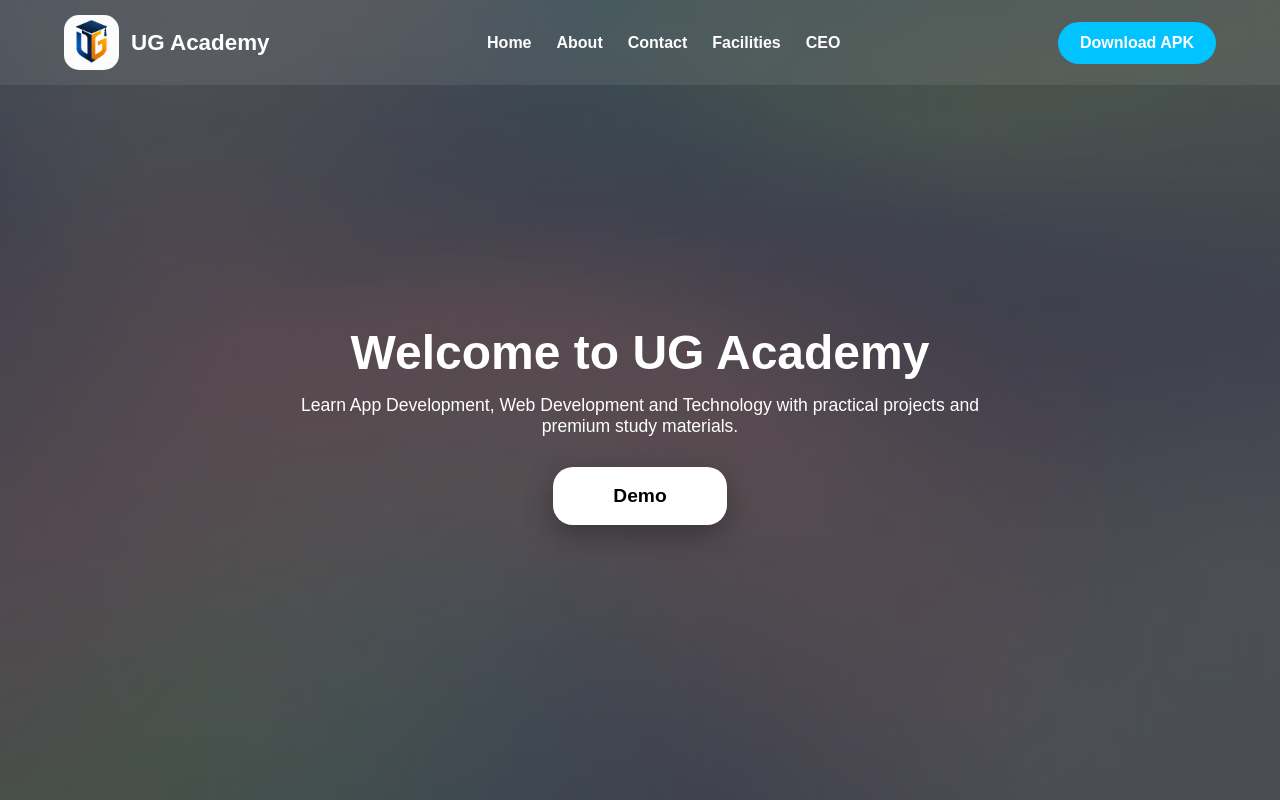
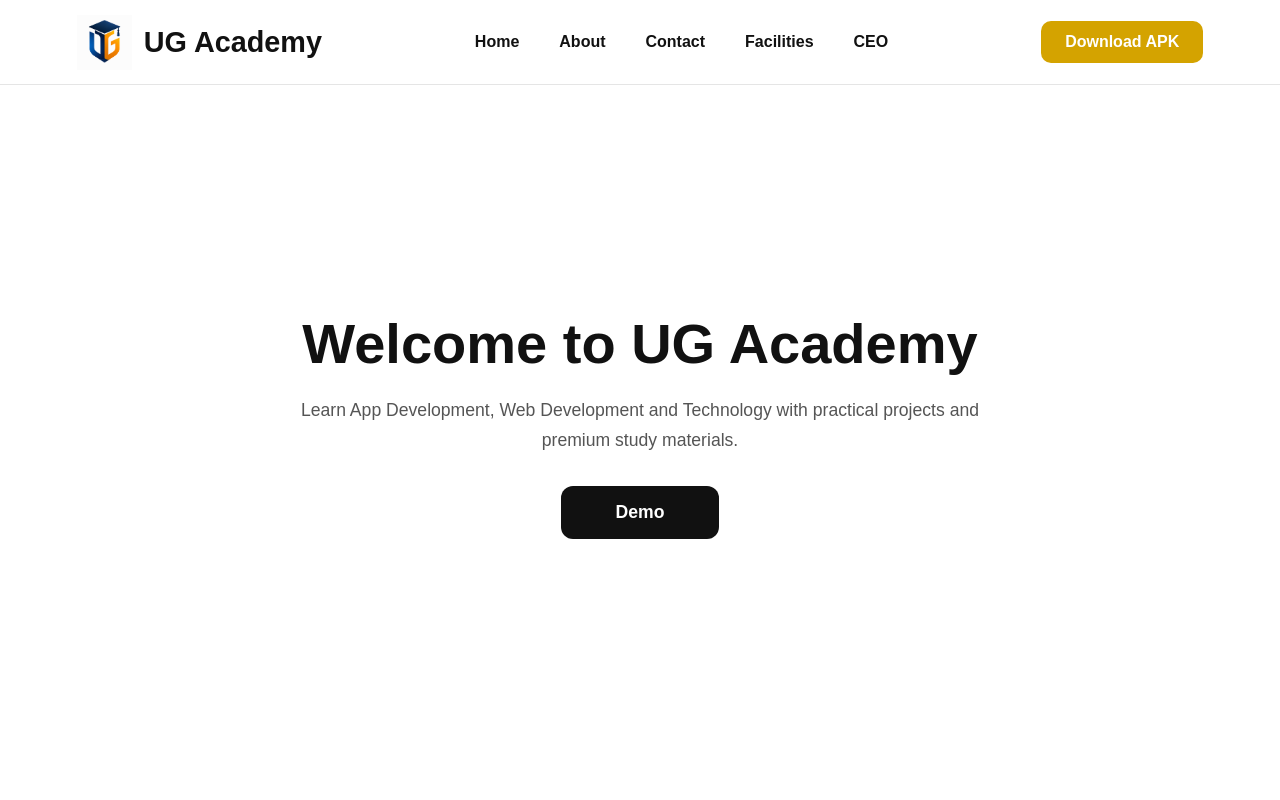
Before and after one commit to UG-World/UG-Academy, a plain HTML site: page index.html in a window 1280 px wide. Drawn offline with Linux system fonts and the light colour scheme.

Commit message:
Update index.html

```diff
--- a/index.html
+++ b/index.html
@@ -5,7 +5,7 @@
 <meta name="viewport" content="width=device-width, initial-scale=1.0">
 <title>UG Academy</title>
 
-<style>
+    <style>
 *{
     margin:0;
     padding:0;
@@ -15,25 +15,30 @@
 
 body{
     min-height:100vh;
-    background:url('bg1.png') center center/cover no-repeat;
+    background:#ffffff;
+    color:#111;
 }
 
-/* Overlay */
+/* Overlay Remove */
 .overlay{
-    background:rgba(0,0,0,0.65);
     min-height:100vh;
+    background:white;
 }
 
 /* Navbar */
+
 nav{
     width:100%;
-    display:flex;
-    justify-content:space-between;
+    height:85px;
+    background:#fff;
+    display:grid;
+    grid-template-columns:auto 1fr auto;
     align-items:center;
-    padding:15px 5%;
-    backdrop-filter:blur(10px);
-    background:rgba(255,255,255,0.08);
+    padding:0 6%;
+    border-bottom:1px solid #e5e5e5;
 }
+
+/* Logo */
 
 .logo-box{
     display:flex;
@@ -44,38 +49,45 @@ nav{
 .logo-box img{
     width:55px;
     height:55px;
-    border-radius:15px;
     object-fit:cover;
 }
 
 .logo-box h2{
-    color:white;
-    font-size:1.4rem;
+    color:#111;
+    font-size:1.8rem;
+    font-weight:700;
 }
+
+/* Center Navigation */
 
 .nav-links{
     display:flex;
-    gap:25px;
+    justify-content:center;
+    align-items:center;
+    gap:40px;
 }
 
 .nav-links a{
-    color:white;
+    color:#111;
     text-decoration:none;
     font-weight:600;
+    font-size:1rem;
     transition:.3s;
 }
 
 .nav-links a:hover{
-    color:#00c3ff;
+    color:#d4a300;
 }
+
+/* Download Button Right */
 
 .download-btn{
     text-decoration:none;
-    background:#00c3ff;
+    background:#d4a300;
     color:white;
-    padding:12px 22px;
-    border-radius:30px;
-    font-weight:bold;
+    padding:12px 24px;
+    border-radius:10px;
+    font-weight:700;
     transition:.3s;
 }
 
@@ -83,7 +95,7 @@ nav{
     transform:translateY(-2px);
 }
 
-/* Hero Section */
+/* Hero */
 
 .hero{
     min-height:85vh;
@@ -95,36 +107,38 @@ nav{
 }
 
 .hero-content{
-    color:white;
+    color:#111;
 }
 
 .hero-content h1{
-    font-size:3rem;
-    margin-bottom:15px;
+    font-size:3.5rem;
+    margin-bottom:20px;
+    font-weight:700;
 }
 
 .hero-content p{
-    font-size:1.1rem;
     max-width:700px;
     margin:auto;
     margin-bottom:30px;
+    font-size:1.1rem;
+    line-height:1.7;
+    color:#555;
 }
 
 .demo-btn{
     display:inline-block;
-    padding:18px 60px;
-    border-radius:20px;
-    background:white;
-    color:black;
+    padding:16px 55px;
+    background:#111;
+    color:white;
     text-decoration:none;
-    font-size:1.2rem;
-    font-weight:bold;
-    box-shadow:0 10px 30px rgba(0,0,0,0.3);
+    border-radius:12px;
+    font-size:1.1rem;
+    font-weight:700;
     transition:.3s;
 }
 
 .demo-btn:hover{
-    transform:scale(1.05);
+    transform:translateY(-2px);
 }
 
 /* Mobile */
@@ -132,25 +146,27 @@ nav{
 @media(max-width:900px){
 
     nav{
+        display:flex;
         flex-direction:column;
-        gap:20px;
+        height:auto;
+        padding:20px;
+        gap:18px;
     }
 
     .nav-links{
         flex-wrap:wrap;
-        justify-content:center;
-        gap:15px;
+        gap:20px;
     }
 
     .hero-content h1{
-        font-size:2rem;
+        font-size:2.2rem;
     }
 
     .hero-content p{
         font-size:1rem;
     }
 
-    .demo-btn{
+    .download-btn{
         width:220px;
         text-align:center;
     }
```
